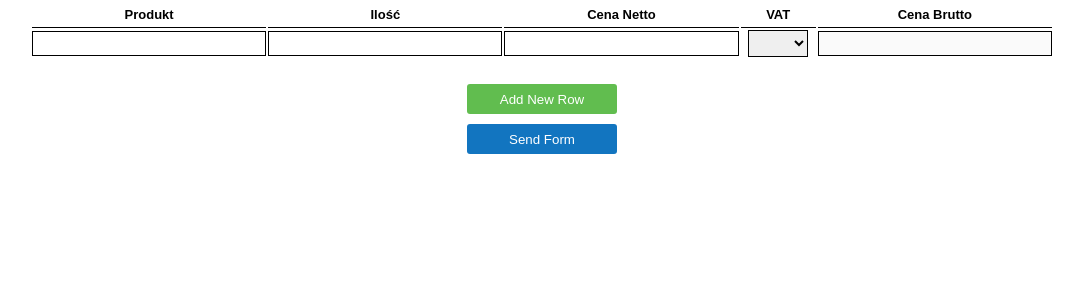
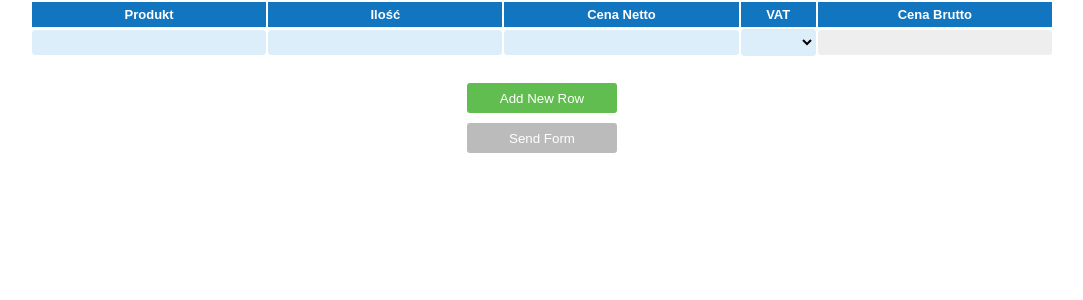
Before and after one commit to Matthave/taskNo3, a React (Create React App) app: page / in a window 1280 px wide. Shown: the top 300 px of the page, without its empty margins (98-1181 px from the left). Built offline with nearby package versions, Linux system fonts and the light colour scheme.

Commit message:
Install gh-pages, separate tbody, thead and addButton to other components, add style for whole tables, create function for validate and displaying inputs

```diff
--- a/package.json
+++ b/package.json
@@ -1,4 +1,5 @@
 {
+  "homepage": "https://matthave.github.io/taskNo3/",
   "name": "task-no-3",
   "version": "0.1.0",
   "private": true,
@@ -6,11 +7,14 @@
     "@testing-library/jest-dom": "^4.2.4",
     "@testing-library/react": "^9.5.0",
     "@testing-library/user-event": "^7.2.1",
+    "gh-pages": "^3.1.0",
     "react": "^16.13.1",
     "react-dom": "^16.13.1",
     "react-scripts": "3.4.3"
   },
   "scripts": {
+    "predeploy": "npm run build",
+    "deploy": "gh-pages -d build",
     "start": "react-scripts start",
     "build": "react-scripts build",
     "test": "react-scripts test",
--- a/src/SASS/buttons/_buttons.scss
+++ b/src/SASS/buttons/_buttons.scss
@@ -11,6 +11,12 @@
   @include btn;
   background-color: #1275c0;
 
+  &--disabled {
+    background-color: #bbb;
+    cursor: initial;
+    pointer-events: none;
+  }
+
   &:hover {
     background-color: #3295e0;
   }
--- a/src/SASS/sendResult/_sendResult.scss
+++ b/src/SASS/sendResult/_sendResult.scss
@@ -6,7 +6,4 @@
   &--success {
     color: #61bd4f;
   }
-  &--fail {
-    color: #cf513d;
-  }
 }
--- a/src/SASS/tableBody/_tableBody.scss
+++ b/src/SASS/tableBody/_tableBody.scss
@@ -1,15 +1,28 @@
 .table__inputEle {
   width: 100%;
-  border-radius: 0;
-  border: 1px solid black;
+  border-radius: 3px;
+  background-color: #ddeefb;
+  border: 1px solid #ddeefb;
   text-align: center;
   padding: 4px;
+  transition: 0.2s;
+
+  &--disabled {
+    background-color: #eee;
+    border: 1px solid #eee;
+  }
+
+  &:focus {
+    background-color: #fff;
+    outline: transparent;
+    border: 1px solid #aaa;
+  }
 }
 
 .table__selectEle {
-  width: 60px;
-  border-radius: 0;
-  border: 1px solid black;
+  width: 100%;
+  min-width: 60px;
+  border-radius: 3px;
   padding: 4px;
   font-size: 1.3rem;
 }
--- a/src/SASS/tableHead/_tableHead.scss
+++ b/src/SASS/tableHead/_tableHead.scss
@@ -3,8 +3,13 @@
   margin-bottom: 20px;
 
   &__headEle {
-    border-bottom: 1px solid black;
     padding: 5px;
     font-size: 1.3rem;
+    background-color: #1275c0;
+    color: white;
+
+    &:nth-last-child(1) {
+      border-right: none;
+    }
   }
 }
--- a/src/components/SendButton/SendButtonView.js
+++ b/src/components/SendButton/SendButtonView.js
@@ -1,8 +1,11 @@
 import React from "react";
 
-function SendButton({ inputsValidationFunc }) {
+function SendButton({ inputsValidationFunc, disabled }) {
   return (
-    <button className="sendBtn" onClick={() => inputsValidationFunc()}>
+    <button
+      className={`${disabled ? "sendBtn sendBtn--disabled" : "sendBtn"}`}
+      onClick={() => inputsValidationFunc()}
+    >
       Send Form
     </button>
   );
--- a/src/components/TableView/TableView.js
+++ b/src/components/TableView/TableView.js
@@ -1,45 +1,12 @@
 import React from "react";
-import Table from "../../containers/Table/Table";
+import TableBody from "./tbody/TableBody";
+import TableHead from "./thead/TableHead";
 
 function TableView({ vatInputChange }) {
   return (
     <table className="table">
-      <thead>
-        <tr>
-          <th className="table__headEle">Produkt</th>
-          <th className="table__headEle">Ilość</th>
-          <th className="table__headEle">Cena Netto</th>
-          <th className="table__headEle">VAT</th>
-          <th className="table__headEle">Cena Brutto</th>
-        </tr>
-      </thead>
-      <tbody className="table__tableBody">
-        <tr className="table__trBody default">
-          <th className="table__bodyEle">
-            <input className="table__inputEle" />
-          </th>
-          <th className="table__bodyEle">
-            <input className="table__inputEle" />
-          </th>
-          <th className="table__bodyEle">
-            <input className="table__inputEle" />
-          </th>
-          <th className="table__bodyEle">
-            <select
-              className="table__inputEle table__selectEle"
-              onChange={(e) => vatInputChange(e)}
-            >
-              <option value="0" defaultValue></option>
-              <option value="8">8%</option>
-              <option value="23">23%</option>
-              <option value="32">32%</option>
-            </select>
-          </th>
-          <th className="table__bodyEle">
-            <input className="table__inputEle" disabled />
-          </th>
-        </tr>
-      </tbody>
+      <TableHead />
+      <TableBody vatInputChange={vatInputChange} />
     </table>
   );
 }
--- /dev/null
+++ b/src/components/TableView/tbody/TableBody.js
@@ -0,0 +1,41 @@
+import React from "react";
+
+function TableBody({ vatInputChange }) {
+  return (
+    <tbody className="table__tableBody">
+      <tr className="table__trBody default">
+        <th className="table__bodyEle">
+          <input className="table__inputEle" />
+        </th>
+        <th className="table__bodyEle">
+          <input className="table__inputEle" type="number" min="1" />
+        </th>
+        <th className="table__bodyEle">
+          <input
+            className="table__inputEle"
+            onChange={(e) => vatInputChange(e, "nettoElement")}
+          />
+        </th>
+        <th className="table__bodyEle">
+          <select
+            className="table__inputEle table__selectEle"
+            onChange={(e) => vatInputChange(e, "vatElement")}
+          >
+            <option value="0" defaultValue></option>
+            <option value="8">8%</option>
+            <option value="23">23%</option>
+            <option value="32">32%</option>
+          </select>
+        </th>
+        <th className="table__bodyEle">
+          <input
+            className="table__inputEle table__inputEle--disabled"
+            disabled
+          />
+        </th>
+      </tr>
+    </tbody>
+  );
+}
+
+export default TableBody;
--- /dev/null
+++ b/src/components/TableView/thead/TableHead.js
@@ -0,0 +1,17 @@
+import React from "react";
+
+function TableHead() {
+  return (
+    <thead>
+      <tr>
+        <th className="table__headEle">Produkt</th>
+        <th className="table__headEle">Ilość</th>
+        <th className="table__headEle">Cena Netto</th>
+        <th className="table__headEle">VAT</th>
+        <th className="table__headEle">Cena Brutto</th>
+      </tr>
+    </thead>
+  );
+}
+
+export default TableHead;
--- /dev/null
+++ b/src/containers/AddButton/AddButton.js
@@ -0,0 +1,31 @@
+import React, { Component } from "react";
+import AddButtonView from "../../components/AddButton/AddButtonView";
+
+export class AddButton extends Component {
+  addNewRowFunc = () => {
+    const tableBody = document.querySelector(".table__tableBody");
+    const cloneIt = document.querySelector(".default");
+    const clonedEle = cloneIt.cloneNode(true);
+    const { vatInputChange, isEveryInputCompleteFunc } = this.props;
+
+    //Make new row clean of default value
+    const cloneEleChildrenArr = [...clonedEle.children];
+    cloneEleChildrenArr.forEach((ele) => {
+      ele.children[0].value = "";
+    });
+    //Add eventListener for new VAT and Netto in new row
+    clonedEle.children[3].children[0].addEventListener("click", (e) =>
+      vatInputChange(e, "vatElement")
+    );
+    clonedEle.children[2].children[0].addEventListener("keyup", (e) =>
+      vatInputChange(e, "nettoElement")
+    );
+    tableBody.appendChild(clonedEle);
+    isEveryInputCompleteFunc();
+  };
+  render() {
+    return <AddButtonView addNewRowFunc={this.addNewRowFunc} />;
+  }
+}
+
+export default AddButton;
--- a/src/containers/Table/Table.js
+++ b/src/containers/Table/Table.js
@@ -1,61 +1,82 @@
 import React, { Component } from "react";
-import AddButtonView from "../../components/AddButton/AddButtonView";
+import AddButton from "../../containers/AddButton/AddButton";
 import SendButtonView from "../../components/SendButton/SendButtonView";
 import TableView from "../../components/TableView/TableView";
 
 class Table extends Component {
   state = {
     sendFormResult: "",
+    everyInputComplete: false,
   };
+  componentDidMount() {
+    window.addEventListener("keyup", () => this.isEveryInputCompleteFunc());
+  }
+  componentWillUnmount() {
+    window.removeEventListener("keyup", () => this.isEveryInputCompleteFunc());
+  }
 
   inputsValidationFunc = () => {
     const sendMessage = document.querySelector(".sendResult");
     const everyInput = document.querySelectorAll(".table__inputEle");
     const everyInputArr = [...everyInput];
 
+    this.setState({ sendFormResult: "Form has been sent successfully" });
+    everyInputArr.forEach((ele) => (ele.value = ""));
+    sendMessage.classList.add("sendResult--success");
+  };
+
+  vatInputChange = (e, changeFromEle) => {
+    const thisTrNettoPrice =
+      e.target.parentNode.parentNode.children[2].children[0].value;
+    if (changeFromEle === "vatElement") {
+      e.target.parentNode.parentNode.children[4].children[0].value =
+        Number(thisTrNettoPrice) + (e.target.value / 100) * thisTrNettoPrice;
+    } else {
+      const thisTrNettoPrice = e.target.value;
+      const thisTrVAT =
+        e.target.parentNode.parentNode.children[3].children[0].value;
+
+      e.target.parentNode.parentNode.children[4].children[0].value =
+        Number(thisTrNettoPrice) + (thisTrVAT / 100) * thisTrNettoPrice;
+    }
+
+    if (
+      e.target.parentNode.parentNode.children[4].children[0].value === "0" ||
+      e.target.parentNode.parentNode.children[4].children[0].value ===
+        thisTrNettoPrice
+    ) {
+      e.target.parentNode.parentNode.children[4].children[0].value = "";
+    }
+    this.isEveryInputCompleteFunc();
+  };
+
+  isEveryInputCompleteFunc = () => {
+    const everyInput = document.querySelectorAll(".table__inputEle");
+    const everyInputArr = [...everyInput];
     if (everyInputArr.some((ele) => ele.value === "")) {
-      this.setState({ sendFormResult: "Every field is required!" });
-      sendMessage.classList.add("sendResult--fail");
+      this.setState({ everyInputComplete: false });
     } else {
-      this.setState({ sendFormResult: "Form has been sent successfully" });
-      everyInputArr.forEach((ele) => (ele.value = ""));
-      sendMessage.classList.remove("sendResult--fail");
-      sendMessage.classList.add("sendResult--success");
+      this.setState({ everyInputComplete: true });
     }
   };
 
-  addNewRowFunc = () => {
-    const tableBody = document.querySelector(".table__tableBody");
-    const cloneIt = document.querySelector(".default");
-    const clonedEle = cloneIt.cloneNode(true);
-
-    //Add eventListener for new VAT element in new row
-    clonedEle.children[3].children[0].addEventListener("click", (e) =>
-      this.vatInputChange(e)
-    );
-
-    //Make new row clean of default value
-    const cloneEleChildrenArr = [...clonedEle.children];
-    cloneEleChildrenArr.forEach((ele) => {
-      ele.children[0].value = "";
-    });
-    tableBody.appendChild(clonedEle);
-  };
-
-  vatInputChange = (e) => {
-    const thisTrNettoPrice =
-      e.target.parentNode.parentNode.children[2].children[0].value;
-
-    e.target.parentNode.parentNode.children[4].children[0].value =
-      Number(thisTrNettoPrice) + (e.target.value / 100) * thisTrNettoPrice;
-  };
   render() {
-    const { sendFormResult } = this.state;
+    const { sendFormResult, everyInputComplete } = this.state;
     return (
       <div className="main">
-        <TableView vatInputChange={this.vatInputChange} />
-        <AddButtonView addNewRowFunc={this.addNewRowFunc} />
-        <SendButtonView inputsValidationFunc={this.inputsValidationFunc} />
+        <TableView
+          vatInputChange={this.vatInputChange}
+          isEveryInputCompleteFunc={this.isEveryInputCompleteFunc}
+        />
+        <AddButton
+          vatInputChange={this.vatInputChange}
+          isEveryInputCompleteFunc={this.isEveryInputCompleteFunc}
+        />
+        <SendButtonView
+          inputsValidationFunc={this.inputsValidationFunc}
+          disabled={everyInputComplete ? false : true}
+        />
+
         <h2 className="sendResult">{sendFormResult}</h2>
       </div>
     );
--- a/src/css/style.css
+++ b/src/css/style.css
@@ -34,23 +34,42 @@ body {
 }
 
 .table__headEle {
-  border-bottom: 1px solid black;
   padding: 5px;
   font-size: 1.3rem;
+  background-color: #1275c0;
+  color: white;
+}
+
+.table__headEle:nth-last-child(1) {
+  border-right: none;
 }
 
 .table__inputEle {
   width: 100%;
-  border-radius: 0;
-  border: 1px solid black;
+  border-radius: 3px;
+  background-color: #ddeefb;
+  border: 1px solid #ddeefb;
   text-align: center;
   padding: 4px;
+  -webkit-transition: 0.2s;
+  transition: 0.2s;
+}
+
+.table__inputEle--disabled {
+  background-color: #eee;
+  border: 1px solid #eee;
+}
+
+.table__inputEle:focus {
+  background-color: #fff;
+  outline: transparent;
+  border: 1px solid #aaa;
 }
 
 .table__selectEle {
-  width: 60px;
-  border-radius: 0;
-  border: 1px solid black;
+  width: 100%;
+  min-width: 60px;
+  border-radius: 3px;
   padding: 4px;
   font-size: 1.3rem;
 }
@@ -83,6 +102,12 @@ body {
   background-color: #1275c0;
 }
 
+.sendBtn--disabled {
+  background-color: #bbb;
+  cursor: initial;
+  pointer-events: none;
+}
+
 .sendBtn:hover {
   background-color: #3295e0;
 }
@@ -96,8 +121,4 @@ body {
 .sendResult--success {
   color: #61bd4f;
 }
-
-.sendResult--fail {
-  color: #cf513d;
-}
 /*# sourceMappingURL=style.css.map */
```
Also changed, not shown: 2 other files (tests, documents, lock files or other folders).
